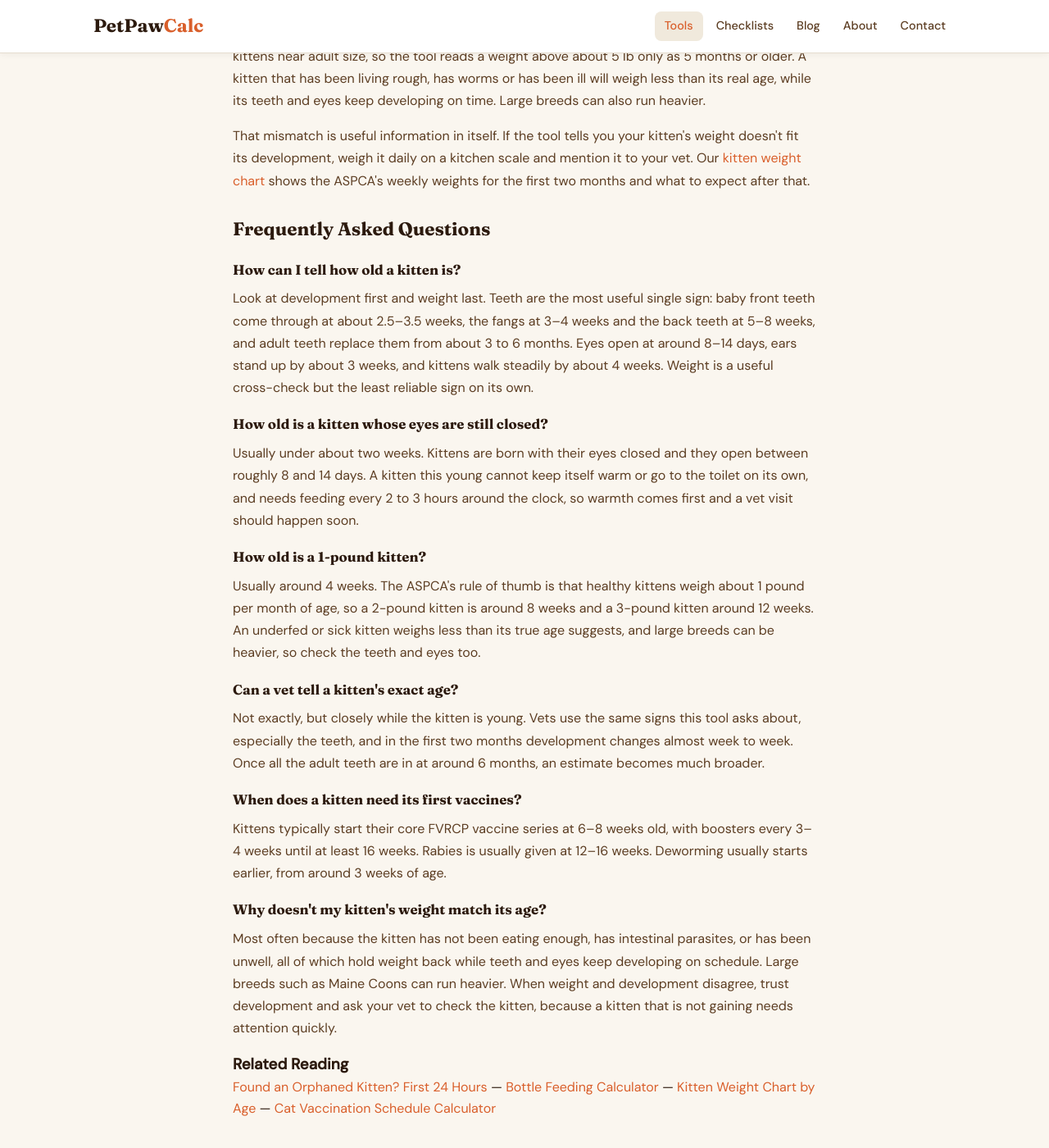
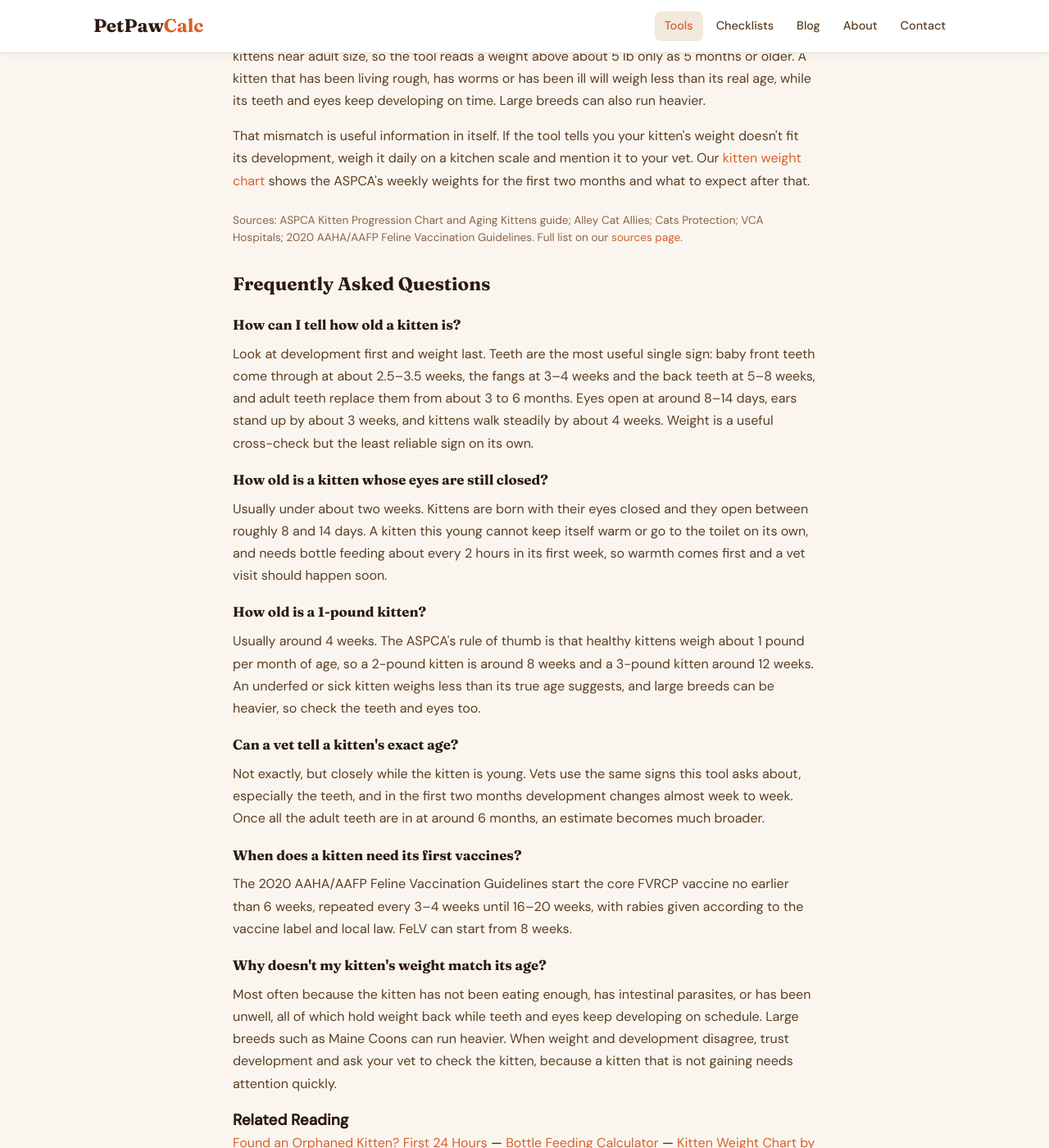
Before and after one commit to canghun13/petpawcalc, a Jekyll site: the page built from tools/kitten-age-estimator.html, in a window 1280 px wide and 1400 px high, scrolled down 2330 px. Shown: the whole window at 82% size. Built offline with Jekyll 4.4.1, drawn with Linux system fonts in a browser that asks for light colours.

Commit message:
Vaccination calculators: AAHA/AAFP schedule notes and national average prices; kitten age estimator vaccine FAQ
Co-Authored-By: Claude Opus 5.5 <noreply@anthropic.com>
Claude-Session: https://claude.ai/code/session_01W4AYX4W29uXHos73MXtbYo

```diff
--- a/tools/kitten-age-estimator.html
+++ b/tools/kitten-age-estimator.html
@@ -35,7 +36,7 @@ permalink: /tools/kitten-age-estimator.html
       "name": "How old is a kitten whose eyes are still closed?",
       "acceptedAnswer": {
         "@type": "Answer",
-        "text": "Usually under about two weeks. Kittens are born with their eyes closed and they open between roughly 8 and 14 days. A kitten this young cannot keep itself warm or go to the toilet on its own, and needs feeding every 2 to 3 hours around the clock, so warmth comes first and a vet visit should happen soon."
+        "text": "Usually under about two weeks. Kittens are born with their eyes closed and they open between roughly 8 and 14 days. A kitten this young cannot keep itself warm or go to the toilet on its own, and needs bottle feeding about every 2 hours in its first week, so warmth comes first and a vet visit should happen soon."
       }
     },
     {
@@ -59,7 +60,7 @@ permalink: /tools/kitten-age-estimator.html
       "name": "When does a kitten need its first vaccines?",
       "acceptedAnswer": {
         "@type": "Answer",
-        "text": "Kittens typically start their core FVRCP vaccine series at 6–8 weeks old, with boosters every 3–4 weeks until at least 16 weeks. Rabies is usually given at 12–16 weeks. Deworming usually starts earlier, from around 3 weeks of age."
+        "text": "The 2020 AAHA/AAFP Feline Vaccination Guidelines start the core FVRCP vaccine no earlier than 6 weeks, repeated every 3–4 weeks until 16–20 weeks, with rabies given according to the vaccine label and local law. FeLV can start from 8 weeks."
       }
     },
     {
@@ -206,17 +207,18 @@ permalink: /tools/kitten-age-estimator.html
     <p style="color: var(--brown-mid); line-height: 1.7; margin-bottom: 16px;">The ASPCA's rough rule is <strong>about 1 pound per month</strong> of age: a 1 lb kitten is about 4 weeks old, 2 lb about 8 weeks, 3 lb about 12 weeks. For the first eight weeks the tool uses the ASPCA's weekly weight chart instead. The rule works for a healthy, well-fed young kitten but stops applying as kittens near adult size, so the tool reads a weight above about 5 lb only as 5 months or older. A kitten that has been living rough, has worms or has been ill will weigh less than its real age, while its teeth and eyes keep developing on time. Large breeds can also run heavier.</p>
     <p style="color: var(--brown-mid); line-height: 1.7; margin-bottom: 24px;">That mismatch is useful information in itself. If the tool tells you your kitten's weight doesn't fit its development, weigh it daily on a kitchen scale and mention it to your vet. Our <a href="/blog/kitten-weight-chart-by-breed-size/">kitten weight chart</a> shows the ASPCA's weekly weights for the first two months and what to expect after that.</p>
 
+    <p style="color: var(--brown-light); font-size: 0.85rem; line-height: 1.6; margin-bottom: 24px;">Sources: ASPCA Kitten Progression Chart and Aging Kittens guide; Alley Cat Allies; Cats Protection; VCA Hospitals; 2020 AAHA/AAFP Feline Vaccination Guidelines. Full list on our <a href="/sources.html">sources page</a>.</p>
     <h2 style="font-family: var(--font-display); font-size: 1.4rem; color: var(--brown); margin-bottom: 16px; margin-top: 28px;">Frequently Asked Questions</h2>
     <h3 style="font-family: var(--font-display); font-size: 1.05rem; color: var(--brown); margin-bottom: 8px; margin-top: 18px;">How can I tell how old a kitten is?</h3>
     <p style="color: var(--brown-mid); line-height: 1.7; margin-bottom: 16px;">Look at development first and weight last. Teeth are the most useful single sign: baby front teeth come through at about 2.5–3.5 weeks, the fangs at 3–4 weeks and the back teeth at 5–8 weeks, and adult teeth replace them from about 3 to 6 months. Eyes open at around 8–14 days, ears stand up by about 3 weeks, and kittens walk steadily by about 4 weeks. Weight is a useful cross-check but the least reliable sign on its own.</p>
     <h3 style="font-family: var(--font-display); font-size: 1.05rem; color: var(--brown); margin-bottom: 8px; margin-top: 18px;">How old is a kitten whose eyes are still closed?</h3>
-    <p style="color: var(--brown-mid); line-height: 1.7; margin-bottom: 16px;">Usually under about two weeks. Kittens are born with their eyes closed and they open between roughly 8 and 14 days. A kitten this young cannot keep itself warm or go to the toilet on its own, and needs feeding every 2 to 3 hours around the clock, so warmth comes first and a vet visit should happen soon.</p>
+    <p style="color: var(--brown-mid); line-height: 1.7; margin-bottom: 16px;">Usually under about two weeks. Kittens are born with their eyes closed and they open between roughly 8 and 14 days. A kitten this young cannot keep itself warm or go to the toilet on its own, and needs bottle feeding about every 2 hours in its first week, so warmth comes first and a vet visit should happen soon.</p>
     <h3 style="font-family: var(--font-display); font-size: 1.05rem; color: var(--brown); margin-bottom: 8px; margin-top: 18px;">How old is a 1-pound kitten?</h3>
     <p style="color: var(--brown-mid); line-height: 1.7; margin-bottom: 16px;">Usually around 4 weeks. The ASPCA's rule of thumb is that healthy kittens weigh about 1 pound per month of age, so a 2-pound kitten is around 8 weeks and a 3-pound kitten around 12 weeks. An underfed or sick kitten weighs less than its true age suggests, and large breeds can be heavier, so check the teeth and eyes too.</p>
     <h3 style="font-family: var(--font-display); font-size: 1.05rem; color: var(--brown); margin-bottom: 8px; margin-top: 18px;">Can a vet tell a kitten's exact age?</h3>
     <p style="color: var(--brown-mid); line-height: 1.7; margin-bottom: 16px;">Not exactly, but closely while the kitten is young. Vets use the same signs this tool asks about, especially the teeth, and in the first two months development changes almost week to week. Once all the adult teeth are in at around 6 months, an estimate becomes much broader.</p>
     <h3 style="font-family: var(--font-display); font-size: 1.05rem; color: var(--brown); margin-bottom: 8px; margin-top: 18px;">When does a kitten need its first vaccines?</h3>
-    <p style="color: var(--brown-mid); line-height: 1.7; margin-bottom: 16px;">Kittens typically start their core FVRCP vaccine series at 6–8 weeks old, with boosters every 3–4 weeks until at least 16 weeks. Rabies is usually given at 12–16 weeks. Deworming usually starts earlier, from around 3 weeks of age.</p>
+    <p style="color: var(--brown-mid); line-height: 1.7; margin-bottom: 16px;">The 2020 AAHA/AAFP Feline Vaccination Guidelines start the core FVRCP vaccine no earlier than 6 weeks, repeated every 3–4 weeks until 16–20 weeks, with rabies given according to the vaccine label and local law. FeLV can start from 8 weeks.</p>
     <h3 style="font-family: var(--font-display); font-size: 1.05rem; color: var(--brown); margin-bottom: 8px; margin-top: 18px;">Why doesn't my kitten's weight match its age?</h3>
     <p style="color: var(--brown-mid); line-height: 1.7; margin-bottom: 16px;">Most often because the kitten has not been eating enough, has intestinal parasites, or has been unwell, all of which hold weight back while teeth and eyes keep developing on schedule. Large breeds such as Maine Coons can run heavier. When weight and development disagree, trust development and ask your vet to check the kitten, because a kitten that is not gaining needs attention quickly.</p>
   </div>
```
Also changed, not shown: other parts of tools/kitten-age-estimator.html (+1 -0 lines), tools/cat-vaccination-schedule-calculator.html (+16 -16 lines), tools/dog-vaccination-schedule-calculator.html (+15 -15 lines).
